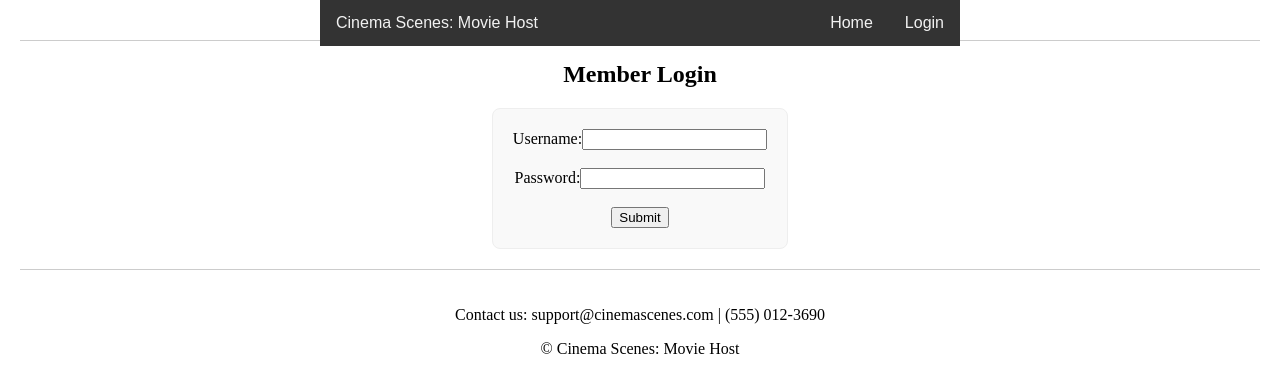
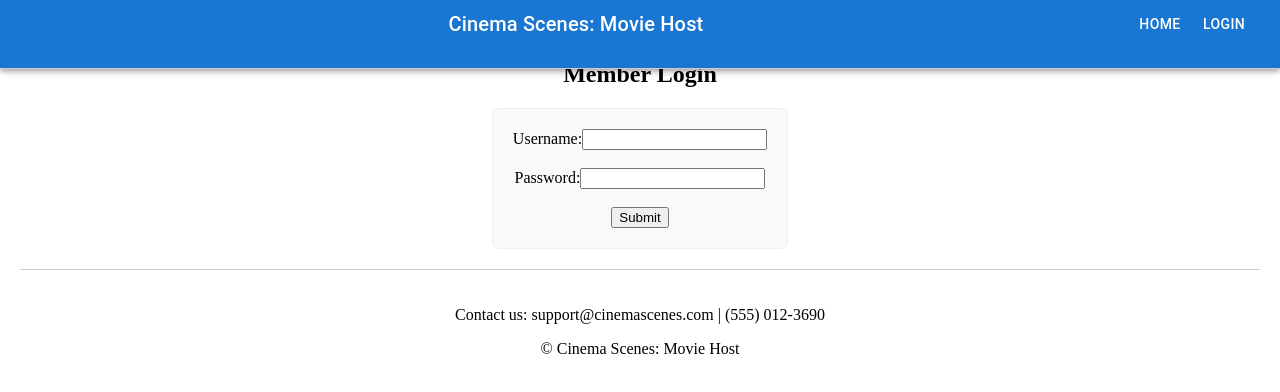
Before and after one commit to techynoahb/CS372FinalProject, a React (Vite) app in the folder client/: page /login in a window 1280 px wide. Shown: the top 392 px of the page. Built offline with nearby package versions, Linux system fonts and the light colour scheme.

Commit message:
added a new Navbar look from the MUI library with very slight changes it sticks to the page so when a user scrolls down the navbar stays visible at the top of the screen and looks visually appealing

```diff
--- a/client/src/components/Navbar.jsx
+++ b/client/src/components/Navbar.jsx
@@ -1,16 +1,26 @@
+import AppBar from '@mui/material/AppBar'
+import Toolbar from '@mui/material/Toolbar'
+import Typography from '@mui/material/Typography'
+import Button from '@mui/material/Button'
 import { Link } from 'react-router-dom'
 import { useAuth } from '../context/AuthContext'
 
 function Navbar() {
   const { user } = useAuth()
   return (
-    <div className="topnav">
-      <h4>Cinema Scenes: Movie Host</h4>
-      <Link to="/home">Home</Link>
-      {!user && <Link to="/login">Login</Link>}
-      {user && <Link to="/gallery">Gallery</Link>}
-      {user?.role === 'content_editor' && <Link to="/upload">Upload</Link>}
-    </div>
+    <AppBar position="fixed"> {/* makes navbar stick to the top of the page */}
+      <Toolbar variant = "dense"> {/* mui library*/}
+        <Typography variant="h6" sx={{ flexGrow: 1 }}>
+          Cinema Scenes: Movie Host
+        </Typography>
+        <Button color="inherit" component={Link} to="/home">Home</Button>
+        {!user && <Button color="inherit" component={Link} to="/login">Login</Button>}
+        {user && <Button color="inherit" component={Link} to="/gallery">Gallery</Button>}
+        {user?.role === 'content_editor' && (
+          <Button color="inherit" component={Link} to="/upload">Upload</Button>
+        )}
+      </Toolbar>
+    </AppBar>
   )
 }
 
```
